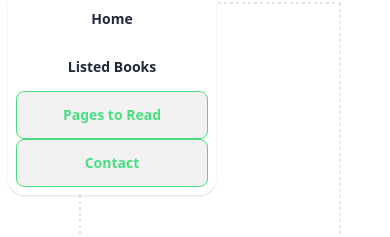
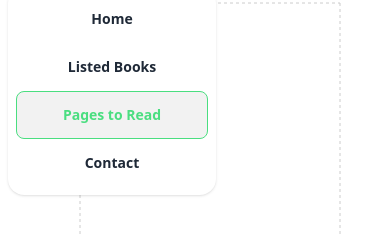
Before and after one commit to mehedi-hasan02/Book-Review, a React (Vite) app: page /pagesRead in a window 390 px wide. Both pictures are taken after a click on the button 35 px from the left and 44 px from the top of the page. Shown: the part 93-330 px from the top of the page. Built offline with nearby package versions, Linux system fonts and the light colour scheme.

Commit message:
update on wishlist

```diff
--- a/src/Component/Nav.jsx
+++ b/src/Component/Nav.jsx
@@ -12,7 +12,7 @@ const Nav = () => {
                         <NavLink to='/' className={({ isActive }) => isActive ? 'text-green-400 border border-green-400 btn hover:bg-white shadow-none hover:border-green-400' : 'btn bg-white shadow-none border-none'}>Home</NavLink>
                         <NavLink to='/listedBook' className={({ isActive }) => isActive ? 'text-green-400 border border-green-400 btn hover:bg-white shadow-none hover:border-green-400' : 'btn bg-white shadow-none border-none'}>Listed Books</NavLink>
                         <NavLink to='/pagesRead' className={({ isActive }) => isActive ? 'text-green-400 border  border-green-400 btn hover:bg-white shadow-none hover:border-green-400' : 'btn bg-white shadow-none border-none'}>Pages to Read</NavLink>
-                        <NavLink to='/pagesRead' className={({ isActive }) => isActive ? 'text-green-400 border  border-green-400 btn hover:bg-white shadow-none hover:border-green-400' : 'btn bg-white shadow-none border-none'}>Contact</NavLink>
+                        <NavLink to='/contact' className={({ isActive }) => isActive ? 'text-green-400 border  border-green-400 btn hover:bg-white shadow-none hover:border-green-400' : 'btn bg-white shadow-none border-none'}>Contact</NavLink>
                     </ul>
                 </div>
                 <Link to='/' className="btn btn-ghost text-xl">Book Vibe</Link>
```
Also changed, not shown: src/Pages/ListedBook.jsx (+7 -9 lines), src/Utility/index.js (line endings or trailing spaces).
